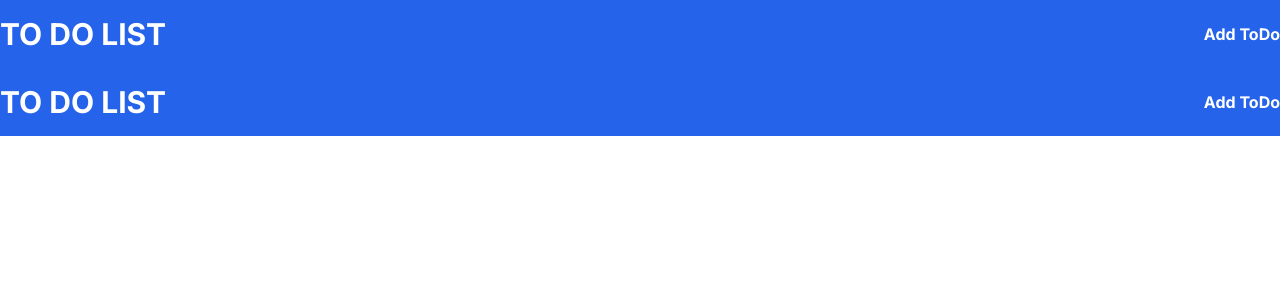
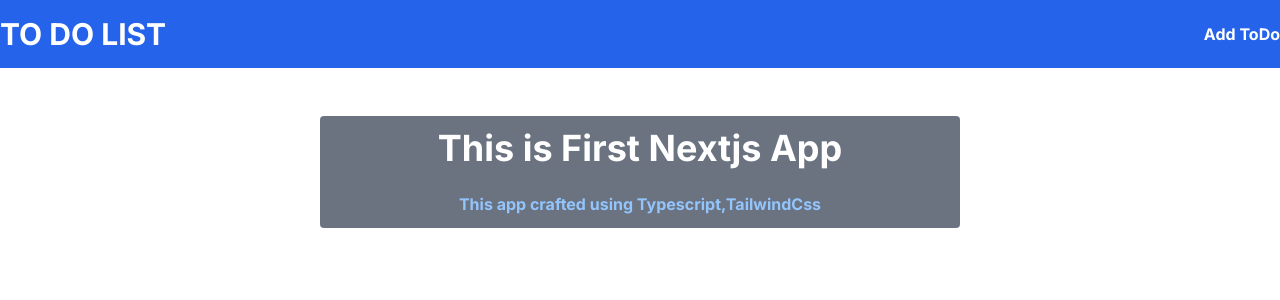
Before and after one commit to momotan039/ToDoList-Nextjs, a Next.js app: page / in a window 1280 px wide. Shown: the top 300 px of the page. Built offline with nearby package versions, Linux system fonts and the light colour scheme.

Commit message:
refactor home page

```diff
--- a/app/page.tsx
+++ b/app/page.tsx
@@ -1,10 +1,14 @@
-import Header from "@/components/Header";
-import Image from "next/image";
+import Card from "@/components/Card";
 
 export default function Home() {
   return (
-   <main>
-    <Header/>
-   </main>
+    <div className="flex justify-center mt-12">
+      <Card>
+      <h1 className="text-white font-bold text-center text-4xl">
+        This is First Nextjs App
+      </h1>
+      <p className="text-center text-blue-300 font-bold mt-6">This app crafted using Typescript,TailwindCss</p>
+    </Card>
+    </div>
   );
 }
```
